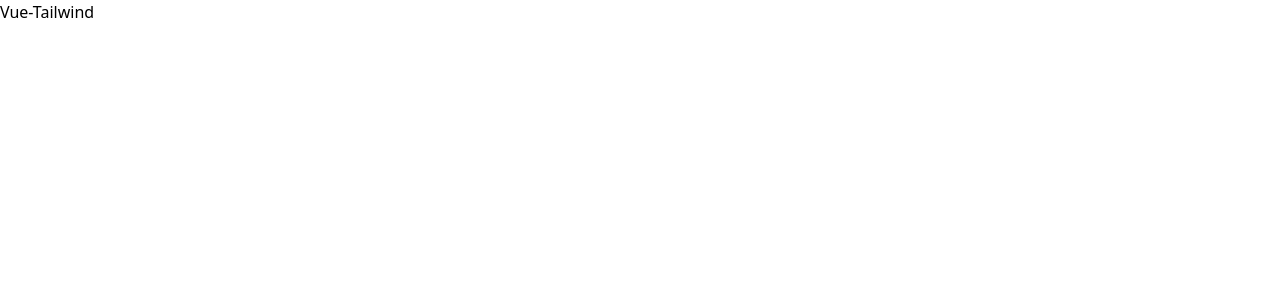
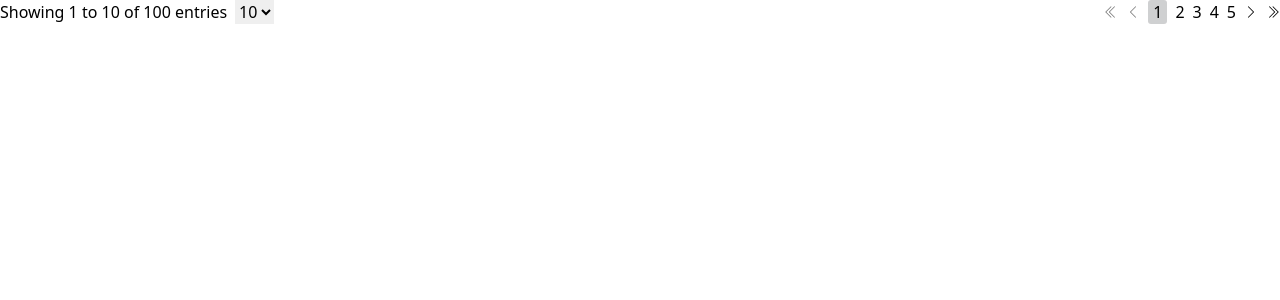
Before and after one commit to devxhub/vue-tailwind, a Vue app: page / in a window 1280 px wide. Shown: the top 300 px of the page. Built offline with nearby package versions, Linux system fonts and the light colour scheme.

Commit message:
pagination

```diff
--- a/src/App.vue
+++ b/src/App.vue
@@ -1,3 +1,44 @@
 <template>
-  <main>Vue-Tailwind</main>
+  <div>
+    <Pagination
+      :loading="loading"
+      :totalRows="totalRows"
+      :rows="rows"
+      :page="page"
+      :paginationInfo="paginationInfo"
+      :showPageSize="showPageSize"
+      :pageSizeOptions="pageSizeOptions"
+      :showFirstPage="showFirstPage"
+      :showLastPage="showLastPage"
+      :firstArrow="firstArrow"
+      :lastArrow="lastArrow"
+      :nextArrow="nextArrow"
+      :previousArrow="previousArrow"
+      :showNumbers="showNumbers"
+      :showNumbersCount="showNumbersCount"
+      :pageSize="pageSize"
+    />
+  </div>
 </template>
+
+<script setup lang="ts">
+import { ref } from 'vue'
+import Pagination from './components/DxhPagination.vue'
+
+const loading = ref(false)
+const totalRows = ref(100)
+const rows = ref([])
+const page = ref(1)
+const paginationInfo = ref('Showing {0} to {1} of {2} entries')
+const showPageSize = ref(true)
+const pageSizeOptions = ref([10, 20, 30, 50])
+const showFirstPage = ref(true)
+const showLastPage = ref(true)
+const firstArrow = ref('')
+const lastArrow = ref('')
+const nextArrow = ref('')
+const previousArrow = ref('')
+const showNumbers = ref(true)
+const showNumbersCount = ref(5)
+const pageSize = ref(10)
+</script>
--- a/src/components/DPagination.vue
+++ b/src/components/DxhPagination.vue
@@ -1,8 +1,8 @@
 <template>
-  <div :class="{ 'pointer-events-none': loading }">
+  <div :class="{ 'pointer-events-none': loading }" data-test="pagination">
     <div class="flex items-center flex-wrap flex-col sm:flex-row gap-4">
       <div class="flex items-center bh-pagination-info">
-        <span class="mr-2">
+        <span class="mr-2" data-test="pagination-info">
           {{
             stringFormat(props.paginationInfo, filterRowCount ? offset : 0, limit, filterRowCount)
           }}
@@ -11,6 +11,7 @@
           v-if="props.showPageSize"
           v-model="currentPageSize"
           @change="changePageSize(currentPageSize)"
+          data-test="page-size-select"
         >
           <option v-for="option in props.pageSizeOptions" :value="option" :key="option">
             {{ option }}
@@ -25,9 +26,10 @@
           class="bh-page-item first-page"
           :class="{ disabled: currentPage <= 1 }"
           @click="(currentPage = 1), changePage(currentPage)"
+          data-test="first-page-button"
         >
           <span v-if="props.firstArrow" v-html="props.firstArrow"> </span>
-          <slot v-else name="first-arrow">
+          <slot v-else name="first">
             <FirstArrow />
           </slot>
         </button>
@@ -36,9 +38,10 @@
           class="bh-page-item previous-page"
           :class="{ disabled: currentPage <= 1 }"
           @click="previousPage"
+          data-test="previous-page-button"
         >
           <span v-if="props.previousArrow" v-html="props.previousArrow"> </span>
-          <slot v-else name="prev-arrow">
+          <slot v-else name="prev">
             <PrevArrow />
           </slot>
         </button>
@@ -54,6 +57,7 @@
               'bh-active': page === currentPage
             }"
             @click="movePage(page)"
+            data-test="page-number-button"
           >
             {{ page }}
           </button>
@@ -64,9 +68,10 @@
           class="bh-page-item next-page"
           :class="{ disabled: currentPage >= maxPage }"
           @click="nextPage"
+          data-test="next-page-button"
         >
           <span v-if="props.nextArrow" v-html="props.nextArrow"> </span>
-          <slot v-else name="last-arrow">
+          <slot v-else name="last">
             <LastArrow />
           </slot>
         </button>
@@ -77,9 +82,10 @@
           class="bh-page-item last-page"
           :class="{ disabled: currentPage >= maxPage }"
           @click="(currentPage = maxPage), changePage(currentPage)"
+          data-test="last-page-button"
         >
           <span v-if="props.lastArrow" v-html="props.lastArrow"> </span>
-          <slot v-else name="next-arrow">
+          <slot v-else name="next">
             <NextArrow />
           </slot>
         </button>
@@ -87,6 +93,8 @@
     </div>
   </div>
 </template>
+
+
 
 <script setup lang="ts">
 import { computed, ref, defineAsyncComponent, watch, onMounted } from 'vue'
--- a/src/index.ts
+++ b/src/index.ts
@@ -1,5 +1,5 @@
 import DButton from './components/DButton.vue'
 import DInput from './components/DInput.vue'
-import DPagination from './components/DPagination.vue'
+import DxhPagination from './components/DxhPagination.vue'
 
-export default { DButton, DInput, DPagination }
+export default { DButton, DInput, DxhPagination }
```
Also changed, not shown: 1 other file (tests, documents, lock files or other folders).
